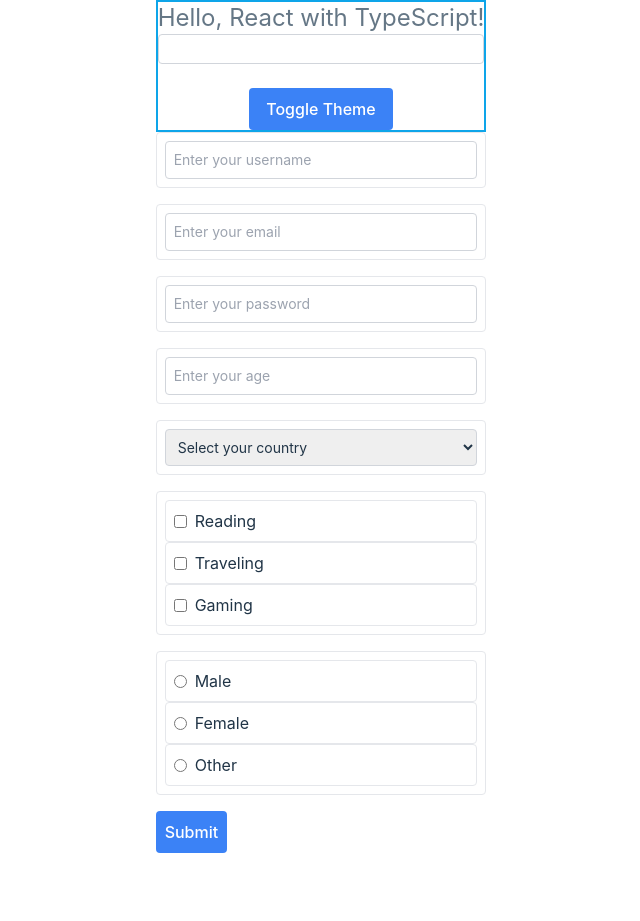
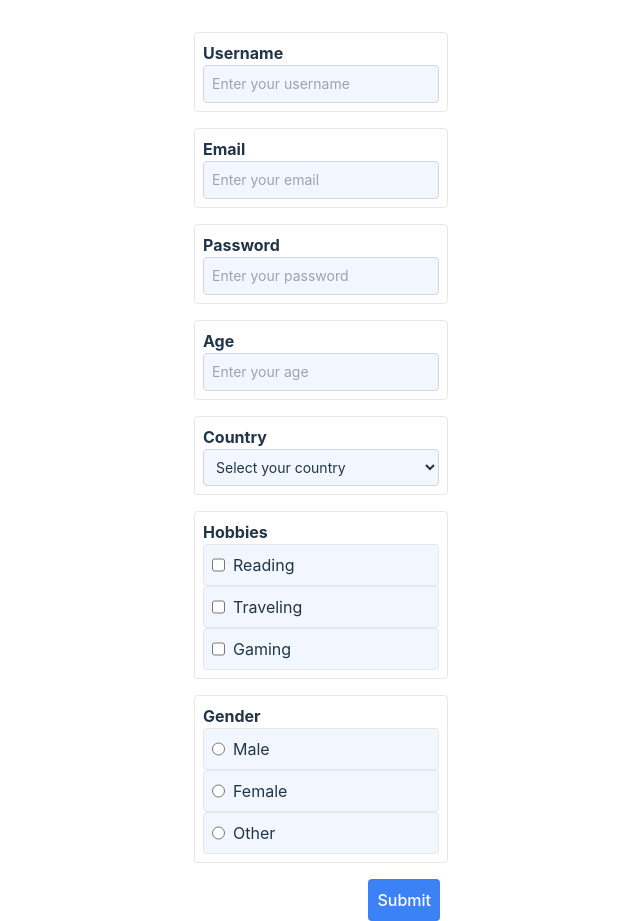
Before and after one commit to nimasdi/rahnema-formaloo, a React (Vite) app in the folder Front-end/: page / in a window 1280 px wide. Shown: the whole page, without its empty margins (319-959 px from the left). Before the commit the page ends 853 px from the top, so only its background shows below. Built offline with nearby package versions, Linux system fonts and the light colour scheme.

Commit message:
update: add new color ; update Fields styles

```diff
--- a/Front-end/src/Pages/Home.tsx
+++ b/Front-end/src/Pages/Home.tsx
@@ -6,7 +6,7 @@ import Typography from "../components/Typography";
 import Fields from "../components/Fields/Fields";
 
 const HomeContainer = tw.div`
-  flex items-center justify-center border-2 border-sky-500
+  flex items-center justify-center my-4 border-sky-500
 `;
 
 const TextCenter = tw.div`
@@ -23,11 +23,11 @@ const Home: React.FC = () => {
   return (
     <HomeContainer className={theme}>
       <TextCenter>
-        <Typography size="text-2xl" variant="h2" color="text-accent">
+        {/* <Typography size="text-2xl" variant="h2" color="text-accent">
           Hello, React with TypeScript!
-        </Typography>
-        <Fields type="text" />
-        <Button onClick={toggleTheme}>Toggle Theme</Button>
+        </Typography> */}
+        {/* <Fields type="text" /> */}
+        {/* <Button onClick={toggleTheme}>Toggle Theme</Button> */}
       </TextCenter>
     </HomeContainer>
   );
--- a/Front-end/src/Pages/ShowForms/ShowForms.tsx
+++ b/Front-end/src/Pages/ShowForms/ShowForms.tsx
@@ -1,52 +1,72 @@
-import React, { useState } from 'react';
-import Fields from '../../components/Fields/Fields'; // Make sure this path matches your file structure
+import React, { useState } from "react";
+import Fields from "../../components/Fields/Fields"; // Make sure this path matches your file structure
 // import axios from 'axios'; // Assuming you are using axios for HTTP requests
 
 // Mock data for the form fields
 const formFields = [
-  { type: 'text', name: 'username', placeholder: 'Enter your username', value: '', maxLength: 20 },
-  { type: 'email', name: 'email', placeholder: 'Enter your email', value: '' },
-  { type: 'password', name: 'password', placeholder: 'Enter your password', value: '', maxLength: 30 },
-  { type: 'number', name: 'age', placeholder: 'Enter your age', value: '', min: 18, max: 100, pattern: '\\d+' },
   {
-    type: 'select',
-    name: 'country',
-    placeholder: '',
-    options: [
-      { value: '', label: 'Select your country' },
-      { value: 'us', label: 'United States' },
-      { value: 'ca', label: 'Canada' },
-      { value: 'mx', label: 'Mexico' },
-    ],
-    value: '',
+    type: "text",
+    name: "username",
+    placeholder: "Enter your username",
+    value: "",
+    maxLength: 20,
+  },
+  { type: "email", name: "email", placeholder: "Enter your email", value: "" },
+  {
+    type: "password",
+    name: "password",
+    placeholder: "Enter your password",
+    value: "",
+    maxLength: 30,
   },
   {
-    type: 'checkbox',
-    name: 'hobbies',
+    type: "number",
+    name: "age",
+    placeholder: "Enter your age",
+    value: "",
+    min: 18,
+    max: 100,
+    pattern: "\\d+",
+  },
+  {
+    type: "select",
+    name: "country",
+    placeholder: "",
     options: [
-      { value: 'reading', label: 'Reading' },
-      { value: 'traveling', label: 'Traveling' },
-      { value: 'gaming', label: 'Gaming' },
+      { value: "", label: "Select your country" },
+      { value: "us", label: "United States" },
+      { value: "ca", label: "Canada" },
+      { value: "mx", label: "Mexico" },
+    ],
+    value: "",
+  },
+  {
+    type: "checkbox",
+    name: "hobbies",
+    options: [
+      { value: "reading", label: "Reading" },
+      { value: "traveling", label: "Traveling" },
+      { value: "gaming", label: "Gaming" },
     ],
     value: [],
   },
   {
-    type: 'radio',
-    name: 'gender',
+    type: "radio",
+    name: "gender",
     options: [
-      { value: 'male', label: 'Male' },
-      { value: 'female', label: 'Female' },
-      { value: 'other', label: 'Other' },
+      { value: "male", label: "Male" },
+      { value: "female", label: "Female" },
+      { value: "other", label: "Other" },
     ],
-    value: '',
+    value: "",
   },
   {
-    type: 'multiselect',
-    name: 'skills',
+    type: "multiselect",
+    name: "skills",
     options: [
-      { value: 'javascript', label: 'JavaScript' },
-      { value: 'react', label: 'React' },
-      { value: 'node', label: 'Node.js' },
+      { value: "javascript", label: "JavaScript" },
+      { value: "react", label: "React" },
+      { value: "node", label: "Node.js" },
     ],
     value: [],
   },
@@ -60,18 +80,23 @@ const Form = () => {
     }, {})
   );
 
-  const handleChange = (e: React.ChangeEvent<HTMLInputElement | HTMLSelectElement>) => {
+  const handleChange = (
+    e: React.ChangeEvent<HTMLInputElement | HTMLSelectElement>
+  ) => {
     const { name, value, type } = e.target;
 
-    if (type === 'checkbox') {
+    if (type === "checkbox") {
       const newValue = (e.target as HTMLInputElement).checked
         ? [...(formData[name] as string[]), value]
         : (formData[name] as string[]).filter((v) => v !== value);
       setFormData((prev) => ({ ...prev, [name]: newValue }));
-    } else if (type === 'radio') {
+    } else if (type === "radio") {
       setFormData((prev) => ({ ...prev, [name]: value }));
-    } else if (type === 'select-multiple') {
-      const selectedOptions = Array.from(e.target.selectedOptions, (option) => option.value);
+    } else if (type === "select-multiple") {
+      const selectedOptions = Array.from(
+        e.target.selectedOptions,
+        (option) => option.value
+      );
       setFormData((prev) => ({ ...prev, [name]: selectedOptions }));
     } else {
       setFormData((prev) => ({ ...prev, [name]: value }));
@@ -89,7 +114,7 @@ const Form = () => {
   //   };
 
   return (
-    <form  className="space-y-4">
+    <form className="space-y-4 max-w-[800px] mx-auto">
       {formFields.map((field) => (
         <Fields
           key={field.name}
@@ -106,9 +131,11 @@ const Form = () => {
           pattern={field.pattern}
         />
       ))}
+      <div className="flex flex-col items-end m-2">
         <button type="submit" className="p-2 bg-blue-500 text-white rounded">
           Submit
         </button>
+      </div>
     </form>
   );
 };
--- a/Front-end/src/components/Fields/Fields.tsx
+++ b/Front-end/src/components/Fields/Fields.tsx
@@ -1,5 +1,12 @@
-import React from 'react';
-import { Label, Input, Select, CheckboxContainer, CheckboxInput, RadioInput } from '../Fields/FiledsStyle';
+import React from "react";
+import {
+  Label,
+  Input,
+  Select,
+  CheckboxContainer,
+  CheckboxInput,
+  RadioInput,
+} from "../Fields/FiledsStyle";
 
 interface Option {
   value: string;
@@ -7,10 +14,20 @@ interface Option {
 }
 
 interface FieldsProps {
-  type?: 'text' | 'number' | 'email' | 'password' | 'select' | 'checkbox' | 'radio' | 'multiselect';
+  type?:
+    | "text"
+    | "number"
+    | "email"
+    | "password"
+    | "select"
+    | "checkbox"
+    | "radio"
+    | "multiselect";
   name?: string;
   onClick?: () => void;
-  onChange?: (e: React.ChangeEvent<HTMLInputElement | HTMLSelectElement>) => void;
+  onChange?: (
+    e: React.ChangeEvent<HTMLInputElement | HTMLSelectElement>
+  ) => void;
   placeholder?: string;
   className?: string;
   options?: Option[]; // for select, multiselect, checkbox, and radio
@@ -29,15 +46,18 @@ const Fields = ({
   value,
   label,
 }: FieldsProps) => {
-
   switch (type) {
-    case 'text':
-    case 'number':
-    case 'email':
-    case 'password':
+    case "text":
+    case "number":
+    case "email":
+    case "password":
       return (
         <Label className={className}>
-          {label && <span>{label}</span>}
+          {name && (
+            <span className="py-2 font-bold">
+              {name.charAt(0).toUpperCase() + name.slice(1)}
+            </span>
+          )}
           <Input
             className={className}
             name={name}
@@ -50,10 +70,14 @@ const Fields = ({
           />
         </Label>
       );
-    case 'select':
+    case "select":
       return (
         <Label className={className}>
-          {label && <span>{label}</span>}
+          {name && (
+            <span className="py-2 font-bold">
+              {name.charAt(0).toUpperCase() + name.slice(1)}
+            </span>
+          )}
           <Select
             className={className}
             name={name}
@@ -70,10 +94,14 @@ const Fields = ({
           </Select>
         </Label>
       );
-    case 'checkbox':
+    case "checkbox":
       return (
         <Label className={className}>
-          {label && <span>{label}</span>}
+          {name && (
+            <span className="py-2 font-bold">
+              {name.charAt(0).toUpperCase() + name.slice(1)}
+            </span>
+          )}
           {options?.map((option) => (
             <CheckboxContainer key={option.value} className={className}>
               <CheckboxInput
@@ -90,10 +118,14 @@ const Fields = ({
           ))}
         </Label>
       );
-    case 'radio':
+    case "radio":
       return (
         <Label className={className}>
-          {label && <span>{label}</span>}
+          {name && (
+            <span className="py-2 font-bold">
+              {name.charAt(0).toUpperCase() + name.slice(1)}
+            </span>
+          )}
           {options?.map((option) => (
             <CheckboxContainer key={option.value} className={className}>
               <RadioInput
--- a/Front-end/src/components/Fields/FiledsStyle.tsx
+++ b/Front-end/src/components/Fields/FiledsStyle.tsx
@@ -7,26 +7,27 @@ export const Label = tw.label`
 `;
 
 export const Input = tw.input`
-  block w-full px-8 py-1 text-sm border border-gray-300 rounded focus:border-blue-500 focus:ring-blue-500
+  block w-full px-8 py-1 text-sm border border-gray-300 rounded focus:border-blue-500 focus:ring-blue-500 bg-new-gray
   ${(props) => props.className}
 `;
 
 export const Select = tw.select`
   block w-full px-2 py-1 text-sm border border-gray-300 rounded focus:border-blue-500 focus:ring-blue-500
+  bg-new-gray
   ${(props) => props.className}
 `;
 
 export const CheckboxContainer = tw.div`
-  flex items-center
+  flex bg-new-gray
   ${(props) => props.className}
 `;
 
 export const CheckboxInput = tw.input`
-  mr-2
+  mr-2 bg-new-gray
   ${(props) => props.className}
 `;
 
 export const RadioInput = tw.input`
-  mr-2
+  mr-2 bg-new-gray
   ${(props) => props.className}
 `;
--- a/Front-end/tailwind.config.js
+++ b/Front-end/tailwind.config.js
@@ -10,6 +10,7 @@ module.exports = {
         primary: "#1DA1F2",
         secondary: "#14171A",
         accent: "#657786",
+        "new-gray": "rgba(0, 106, 255, 0.05)",
         "light-gray": "#AAB8C2",
         "extra-light-gray": "#E1E8ED",
         "extra-extra-light-gray": "#F5F8FA",
```
Lines whose indentation alone changed are shown as unchanged.
